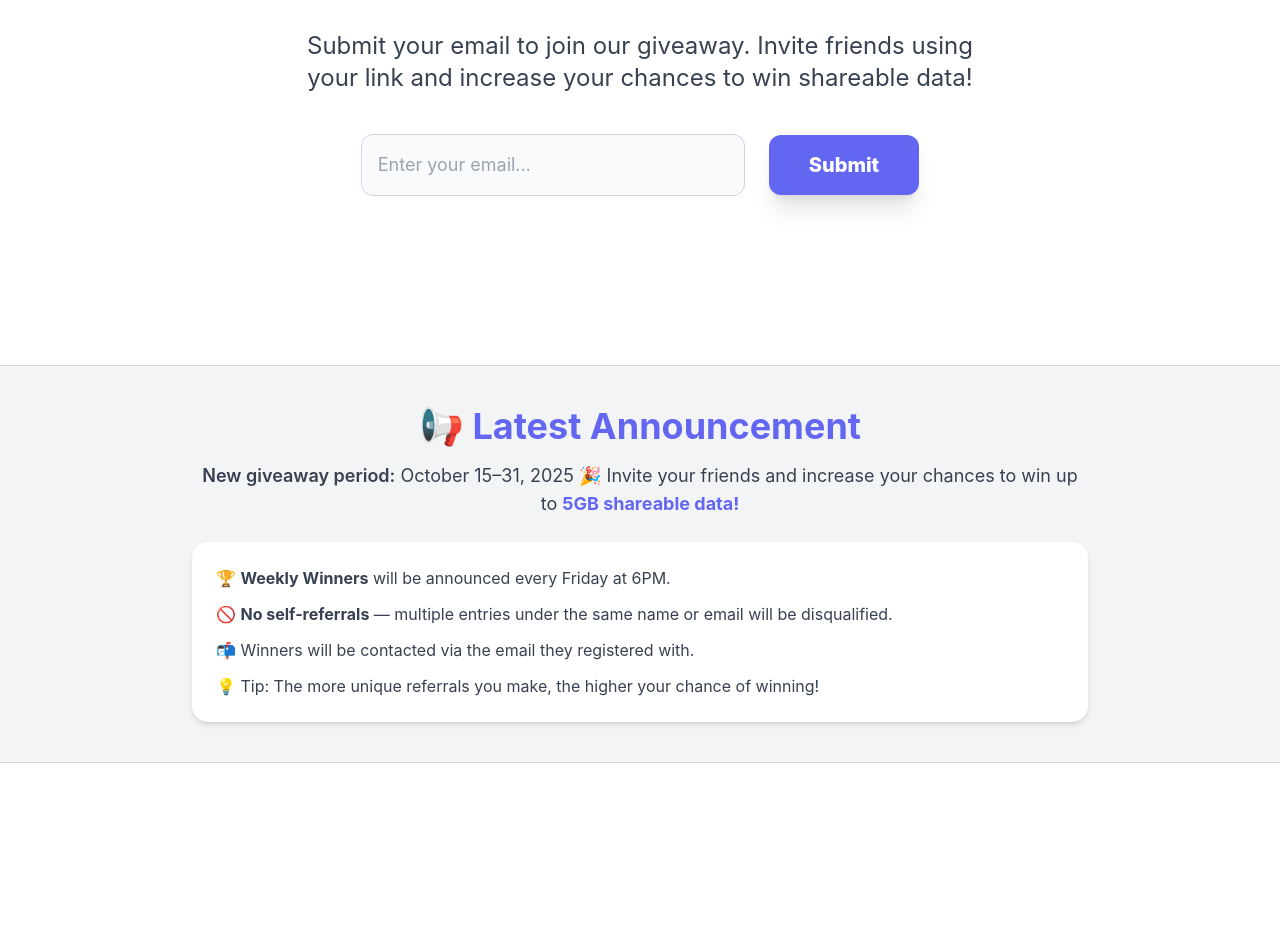
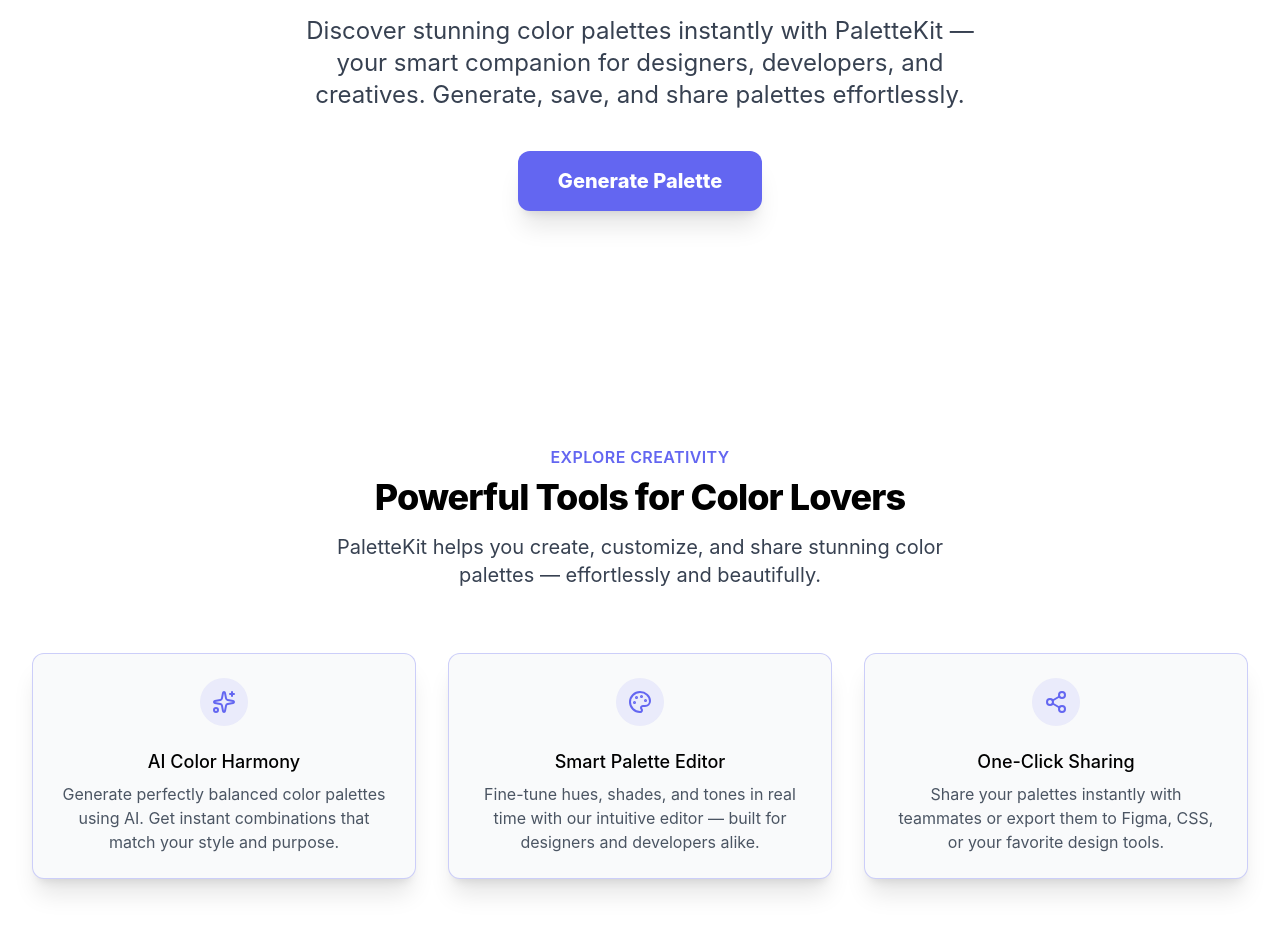
Before and after one commit to itzmegelo/PalleteKitV2, a React (Create React App) app: page / in a window 1280 px wide. Shown: the part 420-1352 px from the top of the page. Before the commit the page ends 1183 px from the top, so only its background shows below. Built offline with nearby package versions, Linux system fonts and the light colour scheme.

Commit message:
Improve Ui

```diff
--- a/public/index.html
+++ b/public/index.html
@@ -24,7 +24,7 @@
       work correctly both with client-side routing and a non-root public URL.
       Learn how to configure a non-root public URL by running `npm run build`.
     -->
-    <title>Share&Win</title>
+    <title>PalleteKit</title>
   </head>
   <body>
     <noscript>You need to enable JavaScript to run this app.</noscript>
--- a/src/components/ui/Navbar.jsx
+++ b/src/components/ui/Navbar.jsx
@@ -19,7 +19,7 @@
             href="/"
             className="text-3xl font-extrabold text-black dark:text-white"
           >
-            Share<span className="text-[#6366f1]">&Win</span>
+            Pallete<span className="text-[#6366f1]">Kit</span>
           </a>
 
           {}
@@ -41,11 +41,7 @@
               onClick={toggleTheme}
               className="p-2 text-white rounded-full bg-[#6366f1] dark:bg-[#6366f1] hover:bg-[#6366f1] dark:hover:bg-[#6366f1]"
             >
-              {theme === "dark" ? (
-                <Sun size={18} />
-              ) : (
-                <Moon size={18} />
-              )}
+              {theme === "dark" ? <Sun size={18} /> : <Moon size={18} />}
             </button>
 
             {/* Mobile Menu Button */}
--- /dev/null
+++ b/src/pages/Features.jsx
@@ -0,0 +1,71 @@
+import React from "react";
+import { Palette, Sparkles, Share2 } from "lucide-react";
+
+const Features = () => {
+  const features = [
+    {
+      title: "AI Color Harmony",
+      description:
+        "Generate perfectly balanced color palettes using AI. Get instant combinations that match your style and purpose.",
+      icon: <Sparkles className="text-[#6366f1]" />,
+    },
+    {
+      title: "Smart Palette Editor",
+      description:
+        "Fine-tune hues, shades, and tones in real time with our intuitive editor — built for designers and developers alike.",
+      icon: <Palette className="text-[#6366f1]" />,
+    },
+    {
+      title: "One-Click Sharing",
+      description:
+        "Share your palettes instantly with teammates or export them to Figma, CSS, or your favorite design tools.",
+      icon: <Share2 className="text-[#6366f1]" />,
+    },
+  ];
+
+  return (
+    <section id="features" className="py-20 bg-white dark:bg-gray-900">
+      <div className="max-w-7xl mx-auto px-4 sm:px-6 lg:px-8">
+        {/* Header */}
+        <div className="lg:text-center">
+          <h2 className="text-base text-[#6366f1] font-semibold tracking-wide uppercase">
+            Explore Creativity
+          </h2>
+          <p className="mt-2 text-3xl leading-8 font-extrabold tracking-tight text-black dark:text-white sm:text-4xl">
+            Powerful Tools for Color Lovers
+          </p>
+          <p className="mt-4 max-w-2xl text-xl text-gray-700 dark:text-gray-300 lg:mx-auto">
+            PaletteKit helps you create, customize, and share stunning color
+            palettes — effortlessly and beautifully.
+          </p>
+        </div>
+
+        {/* Features Grid */}
+        <div className="mt-16">
+          <dl className="space-y-10 md:space-y-0 md:grid md:grid-cols-3 md:gap-x-8 md:gap-y-10">
+            {features.map((feature) => (
+              <div
+                key={feature.title}
+                className="flex flex-col justify-center items-center text-center p-6 bg-gray-50 dark:bg-white/5 rounded-xl shadow-xl border border-[#6366f1]/30 transition duration-300 hover:shadow-[#6366f1]/50"
+              >
+                <dt className="flex flex-col items-center">
+                  <div className="flex justify-center items-center h-12 w-12 rounded-full bg-[#6366f1]/10 mb-4">
+                    {feature.icon}
+                  </div>
+                  <p className="mt-2 text-lg leading-6 font-medium text-black dark:text-white">
+                    {feature.title}
+                  </p>
+                </dt>
+                <dd className="mt-2 text-base text-gray-600 dark:text-gray-400 text-center max-w-sm">
+                  {feature.description}
+                </dd>
+              </div>
+            ))}
+          </dl>
+        </div>
+      </div>
+    </section>
+  );
+};
+
+export default Features;
--- a/src/pages/Home.jsx
+++ b/src/pages/Home.jsx
@@ -1,218 +1,31 @@
-import { useState, useEffect } from "react";
-import Swal from "sweetalert2";
-import { supabase } from "../supabaseClient";
-
+import Features from "./Features";
 function Home() {
-  const [loading, setLoading] = useState(false);
-  const [email, setEmail] = useState("");
-  const [refLink, setRefLink] = useState("");
-  const [referralCount, setReferralCount] = useState(0);
-  const [userCode, setUserCode] = useState("");
-
-  // Detect referral code in URL
-  useEffect(() => {
-    const params = new URLSearchParams(window.location.search);
-    const ref = params.get("ref");
-    if (ref) localStorage.setItem("referred_by", ref);
-  }, []);
-
-  // Fetch referral count for the logged user
-  const fetchReferralCount = async (code) => {
-    const { data, error } = await supabase
-      .from("tbl_submissions")
-      .select("referral_count")
-      .eq("referral_code", code)
-      .single();
-
-    if (!error && data) setReferralCount(data.referral_count);
-  };
-
-  const handleSubmit = async (e) => {
-    e.preventDefault();
-    setLoading(true);
-    const emailRegex = /^[^\s@]+@[^\s@]+\.[^\s@]+$/;
-    if (!emailRegex.test(email)) {
-      Swal.fire({
-        icon: "error",
-        title: "Invalid Email",
-        text: "Please enter a valid email address.",
-      });
-      return;
-    }
-    if (!email.trim()) {
-      Swal.fire({
-        icon: "warning",
-        title: "Email Required",
-        text: "Please enter your email before submitting.",
-      });
-      return;
-    }
-
-    const referredBy = localStorage.getItem("referred_by");
-    const newCode = crypto.randomUUID().slice(0, 8);
-
-    // Insert new user
-    const userIP = await fetch("https://api.ipify.org?format=json")
-      .then((res) => res.json())
-      .then((data) => data.ip);
-
-    const { error } = await supabase.from("tbl_submissions").insert([
-      {
-        email,
-        referral_code: newCode,
-        referred_by: referredBy || null,
-        referral_count: 0,
-        ip_address: userIP,
-      },
-    ]);
-    setLoading(false);
-    if (error) {
-      console.error("Error submitting:", error);
-      Swal.fire({
-        icon: "error",
-        title: "Submission Failed",
-        text: "Something went wrong. Please try again.",
-      });
-      return;
-    }
-    if (error && error.message.includes("duplicate")) {
-      Swal.fire({
-        icon: "error",
-        title: "Duplicate Email",
-        text: "This email has already joined the giveaway.",
-      });
-      return;
-    }
-    // 🔥 Update the referral count for referrer
-    if (referredBy) {
-      const { data: referrerData, error: referrerError } = await supabase
-        .from("tbl_submissions")
-        .select("referral_count")
-        .eq("referral_code", referredBy)
-        .single();
-
-      if (!referrerError && referrerData) {
-        const newCount = (referrerData.referral_count || 0) + 1;
-
-        const { error: updateError } = await supabase
-          .from("tbl_submissions")
-          .update({ referral_count: newCount })
-          .eq("referral_code", referredBy);
-
-        if (updateError)
-          console.error("Error updating referral count:", updateError);
-      }
-    }
-
-    // Generate user referral link
-    const link = `${window.location.origin}/?ref=${newCode}`;
-    setRefLink(link);
-    setUserCode(newCode);
-    setEmail("");
-    await fetchReferralCount(newCode);
-
-    Swal.fire({
-      icon: "success",
-      title: "🎉 Submission Successful!",
-      html: `
-        <p>Thank you for joining! Your referral link:</p>
-        <a href="${link}" target="_blank" class="text-blue-500 font-semibold">${link}</a>
-        <br><br>
-      `,
-      showConfirmButton: true,
-      confirmButtonText: "Copy Link",
-      confirmButtonColor: "#6366f1",
-    }).then((result) => {
-      if (result.isConfirmed) {
-        navigator.clipboard.writeText(link);
-        Swal.fire({
-          icon: "success",
-          title: "Copied!",
-          text: "Your referral link has been copied to clipboard.",
-          timer: 1500,
-          showConfirmButton: false,
-        });
-      }
-    });
-  };
-
-  useEffect(() => {
-    if (userCode) fetchReferralCount(userCode);
-  }, [userCode]);
-
   return (
     <main className="flex flex-col items-center justify-center text-center min-h-screen bg-white dark:bg-gray-900">
       <section className="min-h-[90vh] flex items-center justify-center p-8">
         <div className="max-w-4xl text-center">
           <h1 className="text-6xl md:text-8xl font-black mb-6 leading-tight text-black dark:text-white">
-            Connect. Share. <span className="text-[#6366f1]">Win MBs.</span>
+            Create. Blend. <span className="text-[#6366f1]">PaletteKit.</span>
           </h1>
 
           <p className="text-2xl text-gray-700 dark:text-gray-300 mb-10 max-w-2xl mx-auto">
-            Submit your email to join our giveaway. Invite friends using your
-            link and increase your chances to win shareable data!
+            Discover stunning color palettes instantly with PaletteKit — your
+            smart companion for designers, developers, and creatives. Generate,
+            save, and share palettes effortlessly.
           </p>
 
-          <form
-            onSubmit={handleSubmit}
-            className="flex flex-col md:flex-row gap-6 justify-center items-center"
+          <button
+            type="button"
+            id="autoPromptButton"
+            className="bg-[#6366f1] text-white font-extrabold py-4 px-10 rounded-xl text-xl hover:bg-red-500 transition duration-300 shadow-xl shadow-accent-main/50"
           >
-            <input
-              type="email"
-              placeholder="Enter your email..."
-              value={email}
-              onChange={(e) => setEmail(e.target.value)}
-              required
-              className="w-full md:w-96 p-4 text-lg rounded-xl border border-gray-300 dark:border-gray-700 bg-gray-50 dark:bg-gray-800 text-gray-900 dark:text-gray-100 focus:outline-none focus:ring-2 focus:ring-[#6366f1] transition duration-200"
-            />
-            <button
-              type="submit"
-              disabled={loading}
-              id="autoPromptButton"
-              className="bg-[#6366f1] text-white font-extrabold py-4 px-10 rounded-xl text-xl hover:bg-red-500 transition duration-300 shadow-xl shadow-accent-main/50"
-            >
-              {loading ? "Submitting..." : "Submit"}
-            </button>
-          </form>
+            Generate Palette
+          </button>
         </div>
       </section>
+
       {/* ======= Notice Section ======= */}
-      <section className="w-full py-10 px-6 bg-gray-100 dark:bg-gray-800 border-t border-b border-gray-300 dark:border-gray-700">
-        <div className="max-w-4xl mx-auto text-center">
-          <h2 className="text-3xl md:text-4xl font-bold mb-4 text-[#6366f1]">
-            📢 Latest Announcement
-          </h2>
-
-          <p className="text-lg text-gray-700 dark:text-gray-300 mb-4">
-            <span className="font-semibold">New giveaway period:</span> October
-            15–31, 2025 🎉 Invite your friends and increase your chances to win
-            up to{" "}
-            <span className="font-bold text-[#6366f1]">
-              5GB shareable data!
-            </span>
-          </p>
-
-          <div className="bg-white dark:bg-gray-900 rounded-2xl shadow-md p-6 mt-6">
-            <ul className="text-gray-700 dark:text-gray-300 text-left space-y-3">
-              <li>
-                🏆 <strong>Weekly Winners</strong> will be announced every
-                Friday at 6PM.
-              </li>
-              <li>
-                🚫 <strong>No self-referrals</strong> — multiple entries under
-                the same name or email will be disqualified.
-              </li>
-              <li>
-                📬 Winners will be contacted via the email they registered with.
-              </li>
-              <li>
-                💡 Tip: The more unique referrals you make, the higher your
-                chance of winning!
-              </li>
-            </ul>
-          </div>
-        </div>
-      </section>
+      <Features />
     </main>
   );
 }
```
